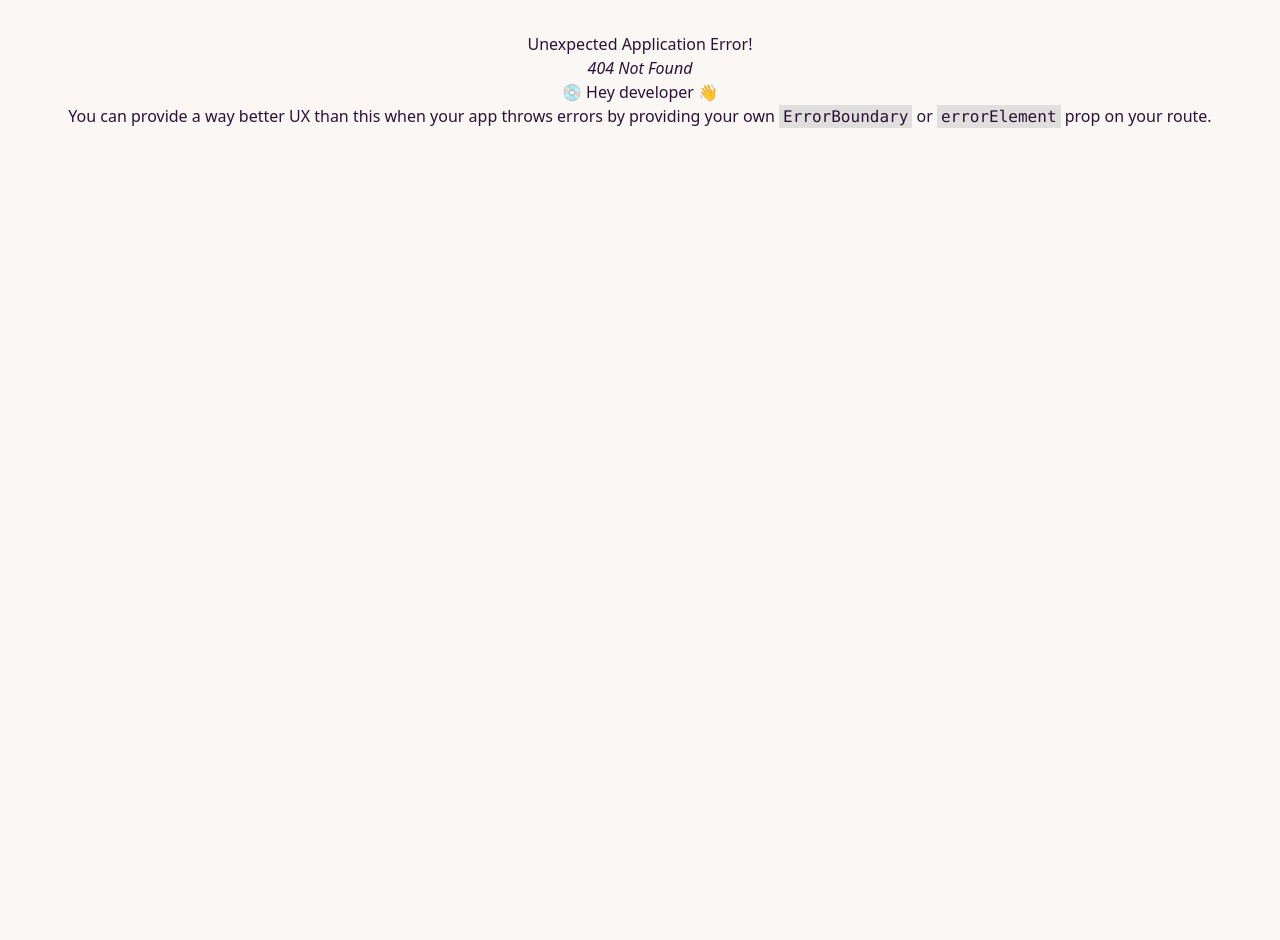
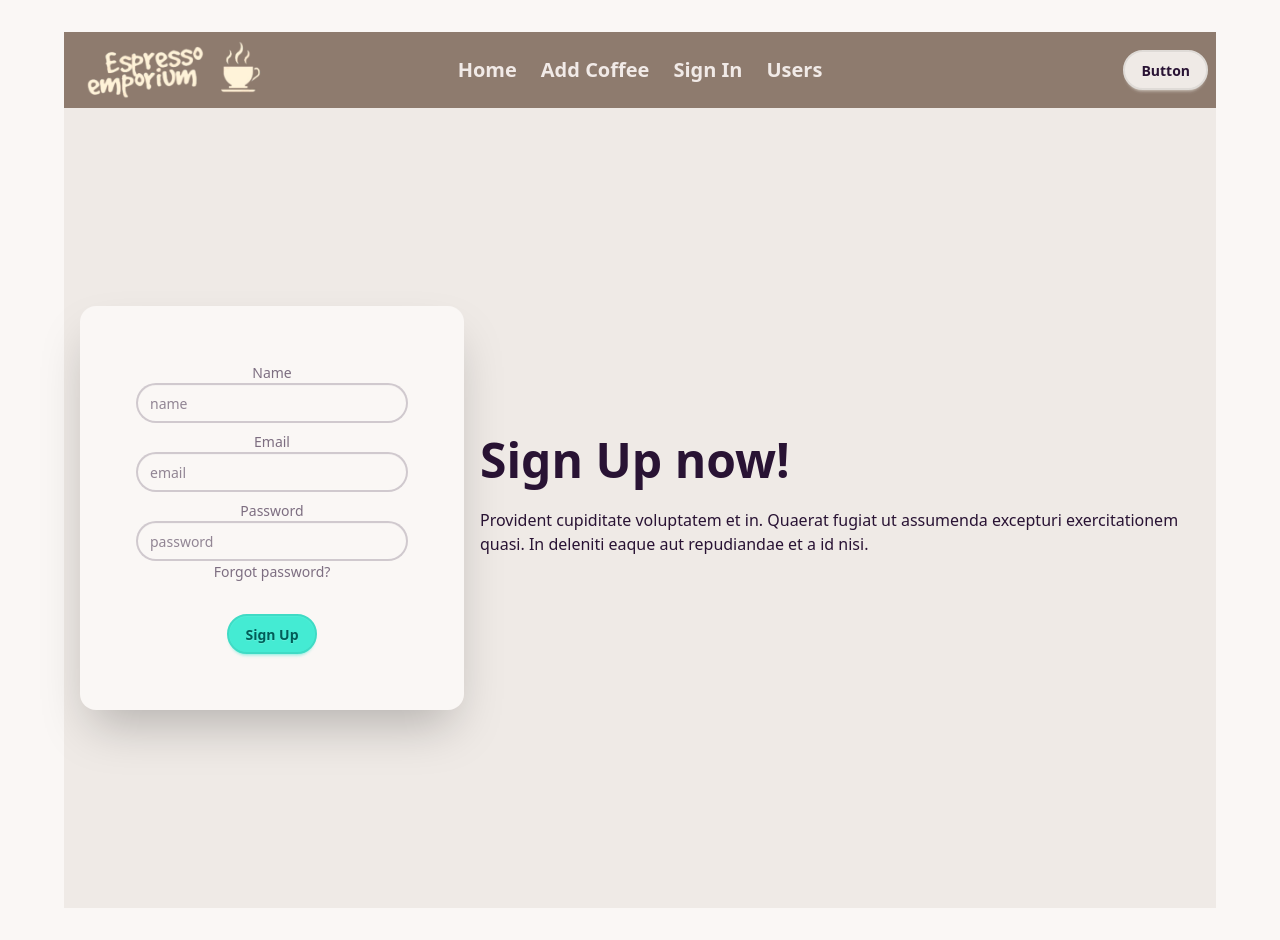
Before and after one commit to isha-web1/Espresso-Emporium-client, a React (Vite) app: page /signup in a window 1280 px wide. Before the commit this address had no page. Before the commit the page ends 800 px from the top, so only its background shows below. Built offline with nearby package versions, Linux system fonts and the light colour scheme.

Commit message:
sign-in,sign-up and authentication provide

```diff
--- a/package.json
+++ b/package.json
@@ -11,6 +11,7 @@
   },
   "dependencies": {
     "@tailwindcss/vite": "^4.0.6",
+    "firebase": "^11.3.1",
     "react": "^18.3.1",
     "react-dom": "^18.3.1",
     "react-router-dom": "^7.1.5",
--- /dev/null
+++ b/src/Provider/AuthProvider.jsx
@@ -0,0 +1,37 @@
+import { createUserWithEmailAndPassword, signInWithEmailAndPassword } from 'firebase/auth';
+import React, { createContext, useState } from 'react';
+import {auth} from '../firebase/firebase.init'
+
+export const AuthContext = createContext(null);
+
+const AuthProvider = ({ children }) => {
+    const [user, setUser] = useState(null);
+    const [loading, setLoading] = useState(true);
+
+
+    const createUser = (email, password) => {
+        setLoading(true);
+        return createUserWithEmailAndPassword(auth, email, password);
+    }
+
+    const signInUser = (email, password) => {
+        setLoading(true);
+        return signInWithEmailAndPassword(auth, email, password);
+    }
+
+
+    const userInfo = {
+        user,
+        loading,
+        createUser,
+        signInUser
+    }
+
+    return (
+        <AuthContext.Provider value={userInfo}>
+            {children}
+        </AuthContext.Provider>
+    );
+};
+
+export default AuthProvider;
--- /dev/null
+++ b/src/components/Header.jsx
@@ -0,0 +1,51 @@
+import React from 'react';
+import { NavLink } from 'react-router-dom';
+import logo from '../assets/logo.png'
+const Header = () => {
+
+    const links = <>
+        <li><NavLink to="/">Home</NavLink></li>
+        <li><NavLink to="/addCoffee">Add Coffee</NavLink></li>
+        <li><NavLink to="/signin">Sign In</NavLink></li>
+        <li><NavLink to="/users">Users</NavLink></li>
+    </>
+
+    return (
+        <div className="navbar bg-[#8e7b6e]">
+            <div className="navbar-start">
+                <div className="dropdown">
+                    <div tabIndex={0} role="button" className="btn btn-ghost lg:hidden">
+                        <svg
+                            xmlns="http://www.w3.org/2000/svg"
+                            className="h-5 w-5"
+                            fill="none"
+                            viewBox="0 0 24 24"
+                            stroke="currentColor">
+                            <path
+                                strokeLinecap="round"
+                                strokeLinejoin="round"
+                                strokeWidth="2"
+                                d="M4 6h16M4 12h8m-8 6h16" />
+                        </svg>
+                    </div>
+                    <ul
+                        tabIndex={0}
+                        className="menu menu-sm dropdown-content bg-base-100 rounded-box z-[1] mt-3 w-52 p-2 shadow text-[#f1eae7]">
+                        {links}
+                    </ul>
+                </div>
+                <img className='w-50' src={logo} alt="" />
+            </div>
+            <div className="navbar-center hidden lg:flex">
+                <ul className="menu menu-horizontal px-1 text-xl font-semibold text-[#f1eae7]">
+                    {links}
+                </ul>
+            </div>
+            <div className="navbar-end">
+                <a className="btn">Button</a>
+            </div>
+        </div>
+    );
+};
+
+export default Header;
--- /dev/null
+++ b/src/components/Layout.jsx
@@ -0,0 +1,15 @@
+import React from 'react';
+import { Outlet } from 'react-router-dom';
+import Header from './Header';
+
+
+const Layout = () => {
+    return (
+        <div className='max-w-6xl mx-auto'>
+            <Header></Header>
+            <Outlet></Outlet>
+        </div>
+    );
+};
+
+export default Layout;
--- /dev/null
+++ b/src/components/Signin.jsx
@@ -0,0 +1,11 @@
+import React from 'react';
+
+const Signin = () => {
+    return (
+        <div>
+            <h1>this is sign in page</h1>
+        </div>
+    );
+};
+
+export default Signin;
--- /dev/null
+++ b/src/components/Signup.jsx
@@ -0,0 +1,87 @@
+import React, { useContext } from 'react';
+import { AuthContext } from '../Provider/AuthProvider';
+
+const SignUp = () => {
+
+    const { createUser } = useContext(AuthContext);
+
+    const handleSignUp = e => {
+        e.preventDefault();
+
+        const name = e.target.name.value;
+        const email = e.target.email.value;
+        const password = e.target.password.value;
+        console.log('form sign up', email, password)
+
+        createUser(email, password)
+            .then(result => {
+                console.log('user created at fb', result.user);
+                const createdAt = result?.user?.metadata?.creationTime;
+
+                const newUser = { name, email, createdAt }
+                // save new user info to the database
+                fetch('https://localhost:5000/users', {
+                    method: 'POST',
+                    headers: {
+                        'content-type': 'application/json'
+                    },
+                    body: JSON.stringify(newUser)
+                })
+                    .then(res => res.json())
+                    .then(data => {
+
+                        if(data.insertedId){
+                            console.log('user created in db')
+                        }
+                    })
+
+            })
+            .catch(error => {
+                console.log('error', error)
+            })
+    }
+
+    return (
+        <div className="hero bg-base-200 min-h-screen">
+            <div className="hero-content flex-col lg:flex-row-reverse">
+                <div className="text-center lg:text-left">
+                    <h1 className="text-5xl font-bold">Sign Up now!</h1>
+                    <p className="py-6">
+                        Provident cupiditate voluptatem et in. Quaerat fugiat ut assumenda excepturi exercitationem
+                        quasi. In deleniti eaque aut repudiandae et a id nisi.
+                    </p>
+                </div>
+                <div className="card bg-base-100 w-full max-w-sm shrink-0 shadow-2xl">
+                    <form onSubmit={handleSignUp} className="card-body">
+                        <div className="form-control">
+                            <label className="label">
+                                <span className="label-text">Name</span>
+                            </label>
+                            <input type="text" placeholder="name" name="name" className="input input-bordered" required />
+                        </div>
+                        <div className="form-control">
+                            <label className="label">
+                                <span className="label-text">Email</span>
+                            </label>
+                            <input type="email" placeholder="email" name="email" className="input input-bordered" required />
+                        </div>
+                        <div className="form-control">
+                            <label className="label">
+                                <span className="label-text">Password</span>
+                            </label>
+                            <input type="password" placeholder="password" name="password" className="input input-bordered" required />
+                            <label className="label">
+                                <a href="#" className="label-text-alt link link-hover">Forgot password?</a>
+                            </label>
+                        </div>
+                        <div className="form-control mt-6">
+                            <button className="btn btn-primary">Sign Up</button>
+                        </div>
+                    </form>
+                </div>
+            </div>
+        </div>
+    );
+};
+
+export default SignUp;
--- /dev/null
+++ b/src/firebase/firebase.init.js
@@ -0,0 +1,19 @@
+// Import the functions you need from the SDKs you need
+import { initializeApp } from "firebase/app";
+import { getAuth } from "firebase/auth";
+// TODO: Add SDKs for Firebase products that you want to use
+// https://firebase.google.com/docs/web/setup#available-libraries
+
+// Your web app's Firebase configuration
+const firebaseConfig = {
+  apiKey: "AIzaSyCaIlwg5mikM3Dt3M2-Bwr2-GgbFPR7kNo",
+  authDomain: "coffee-store-a019d.firebaseapp.com",
+  projectId: "coffee-store-a019d",
+  storageBucket: "coffee-store-a019d.firebasestorage.app",
+  messagingSenderId: "167202783216",
+  appId: "1:167202783216:web:52f3320f76196eef88e735"
+};
+
+// Initialize Firebase
+const app = initializeApp(firebaseConfig);
+export const auth = getAuth(app);
--- a/src/main.jsx
+++ b/src/main.jsx
@@ -4,11 +4,14 @@
 import App from './App.jsx'
 import { RouterProvider } from 'react-router-dom'
 import { router } from './routes/router.jsx'
+import AuthProvider from './Provider/AuthProvider.jsx'
 
 createRoot(document.getElementById('root')).render(
   <StrictMode>
-    <RouterProvider router={router}>
+   <AuthProvider>
+   <RouterProvider router={router}>
     <App />
     </RouterProvider>
+   </AuthProvider>
   </StrictMode>,
 )
```
Also changed, not shown: src/routes/router.jsx (+20 -1 lines), src/assets/logo.png (added), 1 other file (tests, documents, lock files or other folders).
